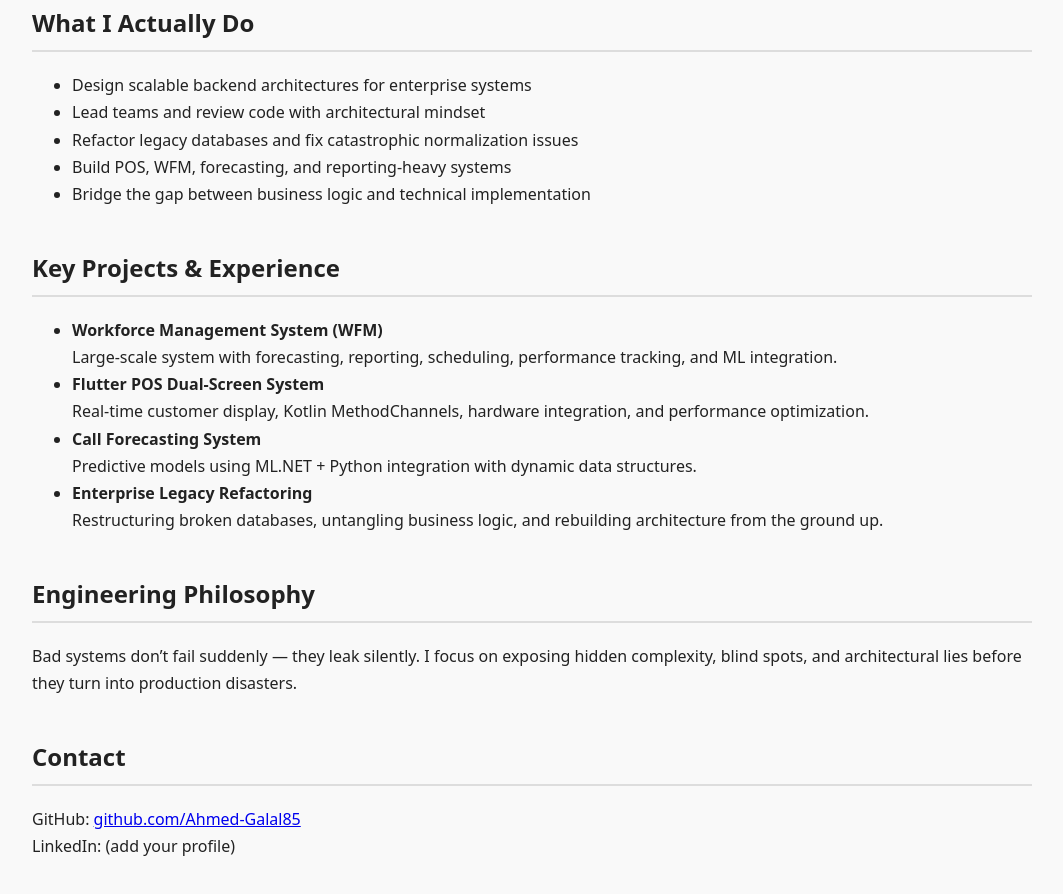
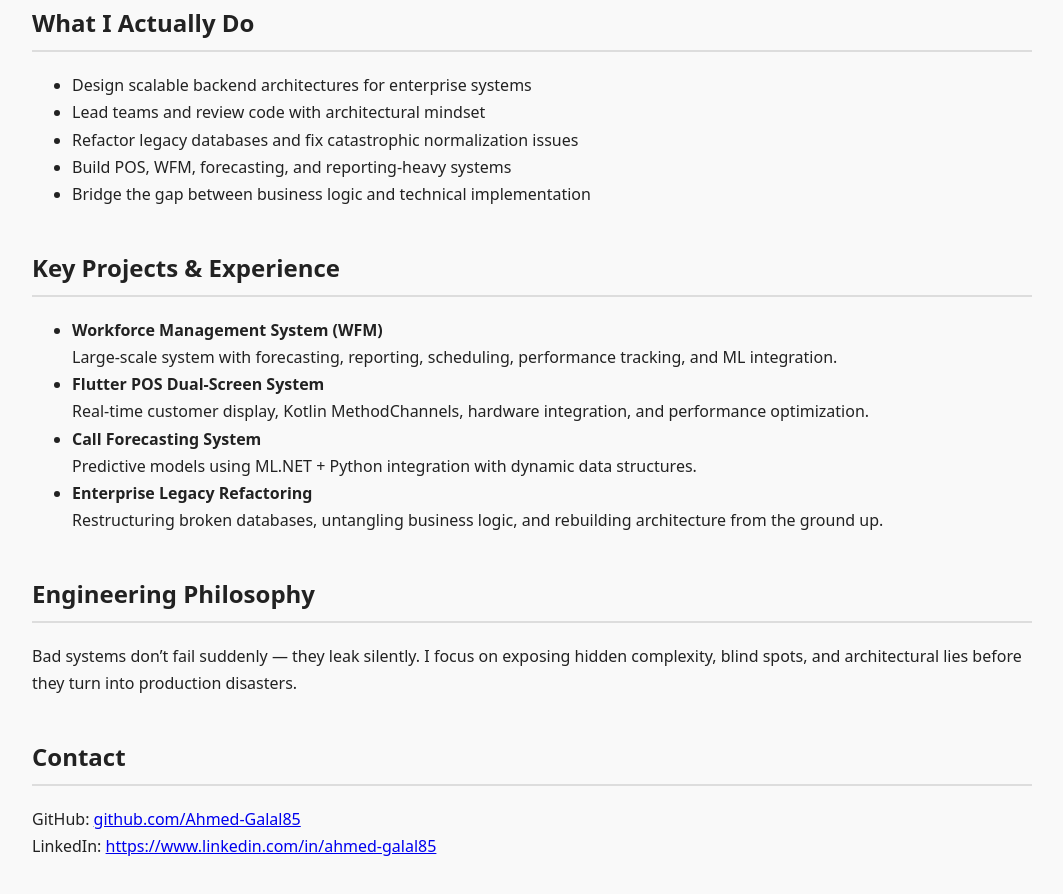
Before and after one commit to Ahmed-Galal85/Ahmed-Galal85.github.io, a plain HTML site: page index.html in a window 1280 px wide. Shown: the part 685-1579 px from the top of the page, without its empty margins (108-1171 px from the left). Drawn offline with Linux system fonts and the light colour scheme.

Commit message:
update index

```diff
--- a/index.html
+++ b/index.html
@@ -118,7 +118,7 @@ and architectural lies before they turn into production disasters.
 <h2>Contact</h2>
 <p>
 GitHub: <a href="https://github.com/Ahmed-Galal85">github.com/Ahmed-Galal85</a><br>
-LinkedIn: (add your profile)
+LinkedIn: <a href="https://www.linkedin.com/in/ahmed-galal85/">https://www.linkedin.com/in/ahmed-galal85</a><br>
 </p>
 </div>
 
```
